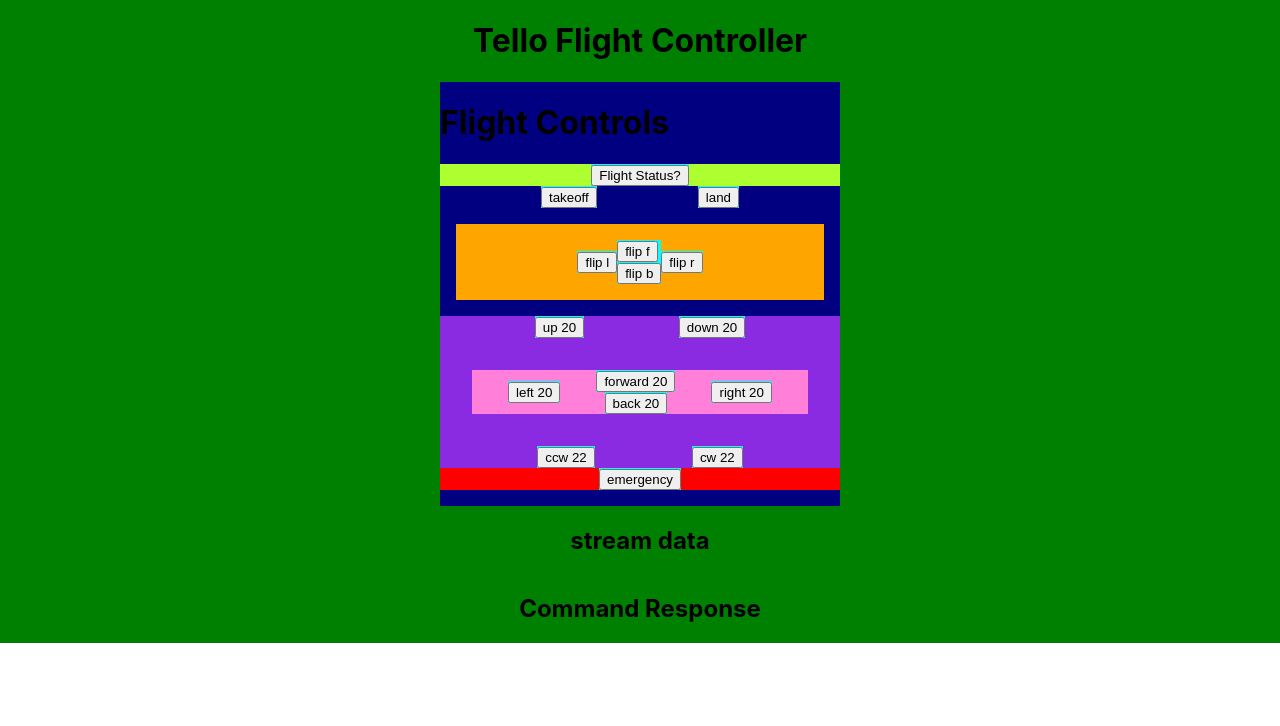
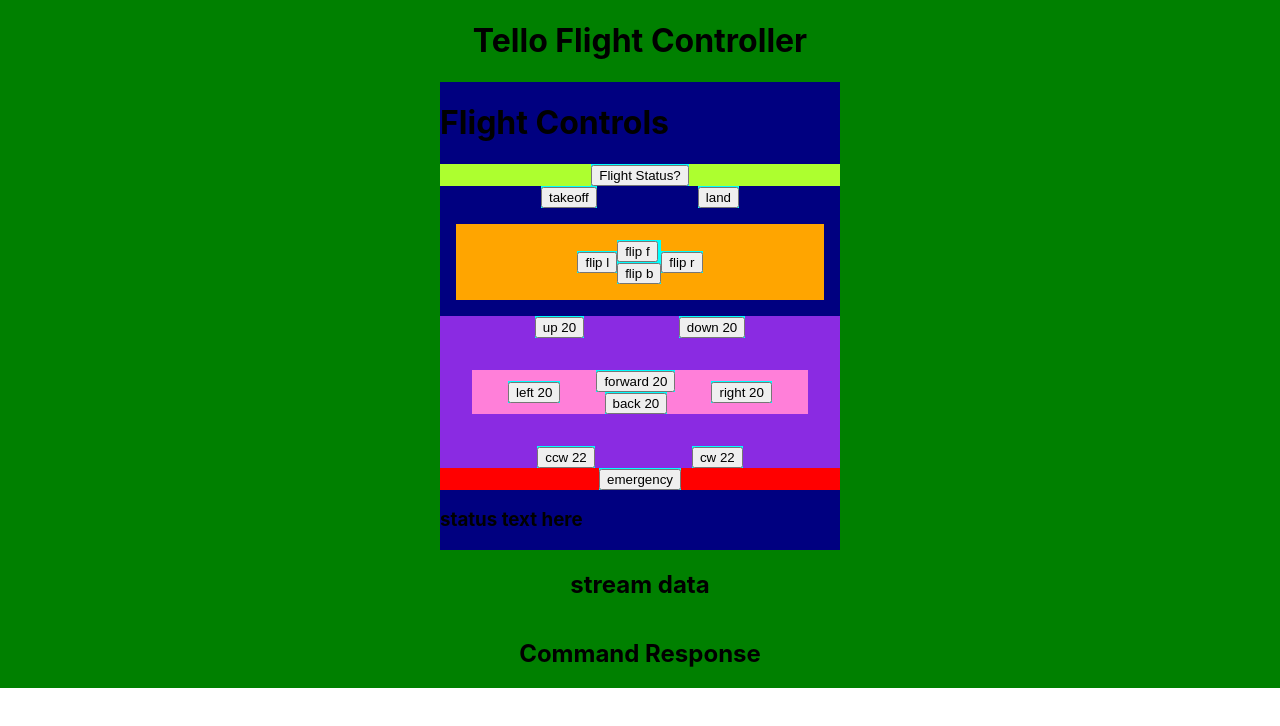
Before and after one commit to sitgofour/flight-controller, a React (Create React App) app in the folder tello/: page / in a window 1280 px wide. Shown: the top 726 px of the page. Built offline with nearby package versions, Linux system fonts and the light colour scheme; no server answers.

Commit message:
flight data updating front end, more data to follow now

```diff
--- a/tello/src/components/FlightController.js
+++ b/tello/src/components/FlightController.js
@@ -1,5 +1,6 @@
 import React, {Component} from 'react';
 import FlightButton from './FlightButton';
+import FlightData from './FlightData';
 import axios from 'axios';
 import DirectionPad from './DirectionPad';
 import FlipPad from './FlipPad';
@@ -11,7 +12,7 @@
     constructor(props) {
         super(props);
         this.state = {
-            statusTxt: ""
+            statusText: "status text here"
         }
 
         this.flightCommand = this.flightCommand.bind(this);
@@ -24,9 +25,8 @@
         })
             .then(res => {
                 console.log(res);
-                let status = res.statusText;
-                console.log("status_text: " + status);
-                this.setState({statusTxt: "status"})
+                let statusText = res.statusText;
+                this.setState({statusText: statusText})
             })
             .catch(error => {
                 console.log(`error issuing command: ${error}`);
@@ -47,9 +47,9 @@
                 <div className={styles.Emergency}>
                     <FlightButton className={styles.Emergency} flightCommand={this.flightCommand} command="emergency" />
                 </div>
-                <div>
-                    <p>{this.statusTxt}</p>
-                </div>
+                <FlightData
+                    statusText={this.state.statusText}
+                />
             </div>
         );
     }
--- /dev/null
+++ b/tello/src/components/FlightData.js
@@ -0,0 +1,24 @@
+import React, { Component } from 'react';
+
+
+
+class FlightData extends Component {
+    constructor(props) {
+        super(props);
+
+        this.state = {}
+
+
+    }
+
+    render() {
+        return(
+            <div>
+                <h3>{this.props.statusText}</h3>
+            </div>
+        )
+    }
+}
+
+
+export default FlightData;
```
